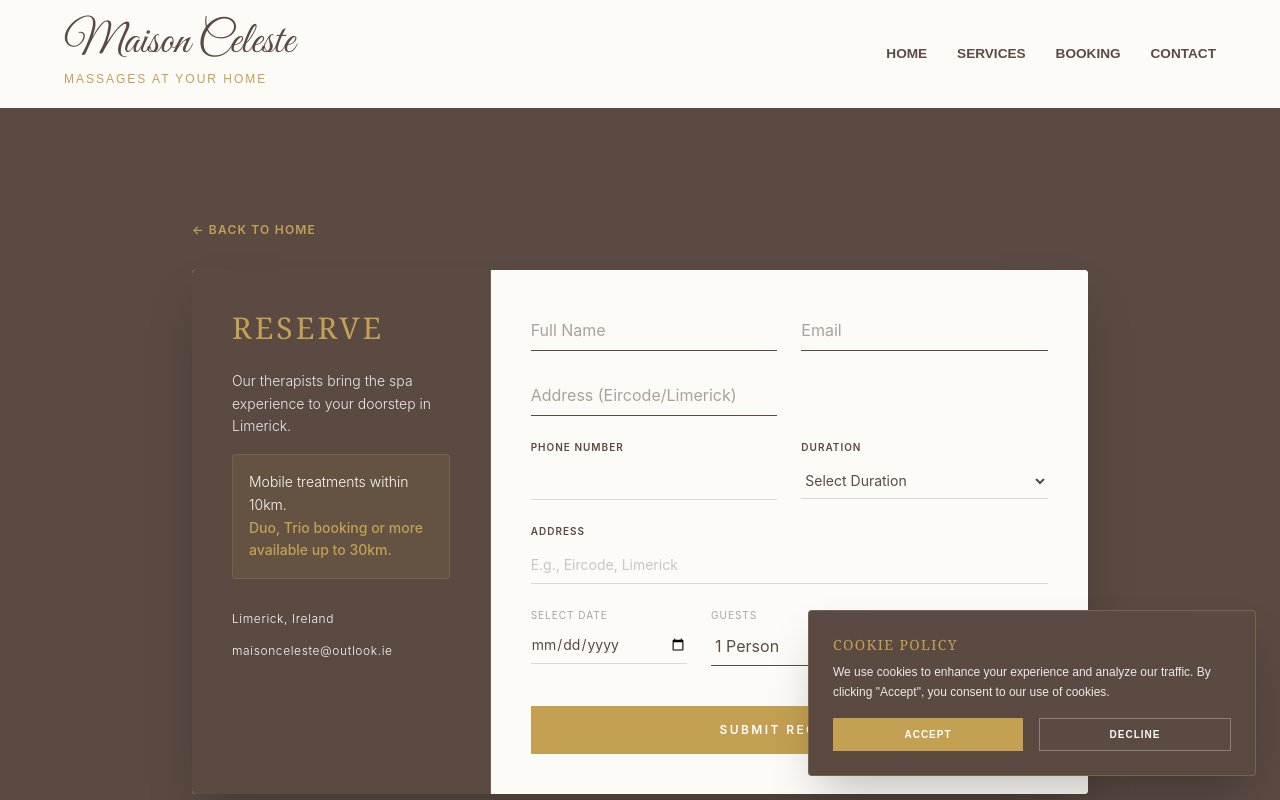
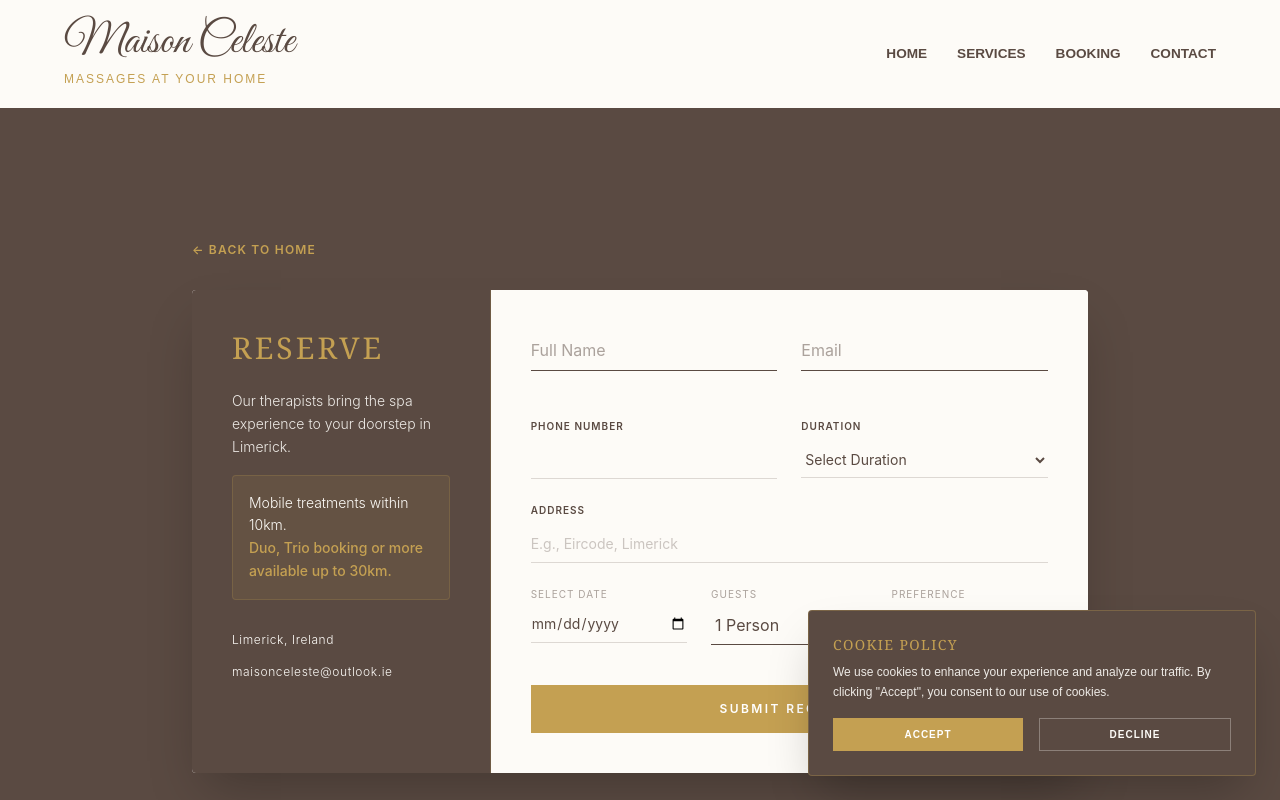
Before and after one commit to Prezzi25742/Celeste-Maison, a Next.js app: page /booking in a window 1280 px wide. Shown: the top 800 px of the page. Built offline with nearby package versions, Linux system fonts and the light colour scheme; no server answers; a web font is replaced by a local one.

Commit message:
Update page.tsx

```diff
--- a/app/booking/page.tsx
+++ b/app/booking/page.tsx
@@ -207,7 +207,7 @@ export default function BookingPage() {
               {/* Row 1: Name and Email */}
               <div className="grid grid-cols-1 md:grid-cols-2 gap-6">
 
-                <input type="text" placeholder="Address (Eircode/Limerick)" className="w-full border-b py-2 outline-none bg-transparent" value={formData.address} onChange={(e) => setFormData({...formData, address: e.target.value})} />
+
               </div>
 
               {/* Row 2: Phone and Duration */}
```
